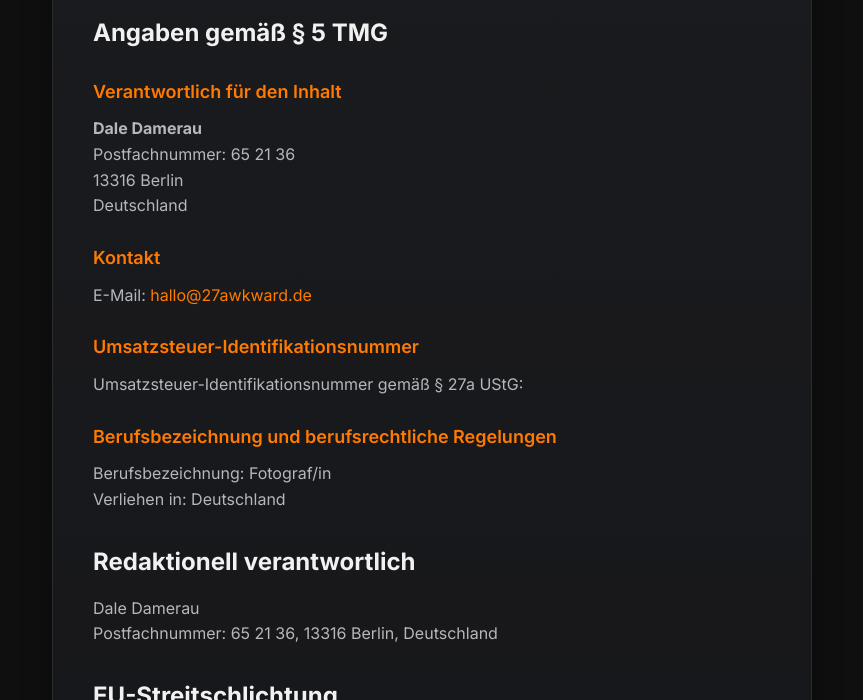
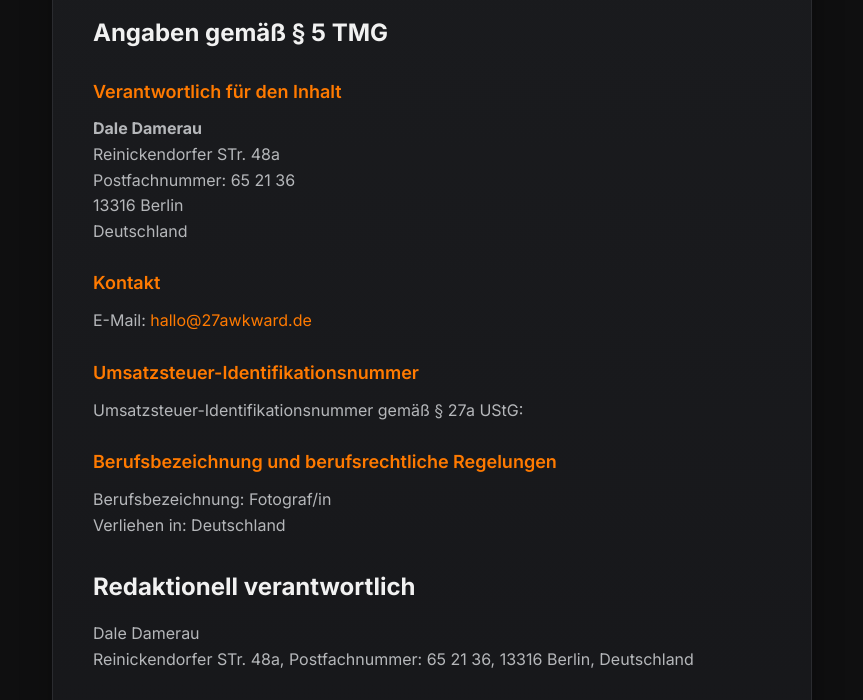
Before and after one commit to davissimo27/27awkward-photoz, a plain HTML site: page impressum.html in a window 1280 px wide. Shown: the part 245-945 px from the top of the page, without its empty margins (208-1071 px from the left). Drawn offline with Linux system fonts and the light colour scheme.

Commit message:
Update impressum.html

```diff
--- a/impressum.html
+++ b/impressum.html
@@ -109,6 +109,7 @@
                 <h3>Verantwortlich für den Inhalt</h3>
                 <p>
                     <strong>Dale Damerau</strong><br>
+                    Reinickendorfer STr. 48a<br>
                     Postfachnummer: 65&nbsp;21&nbsp;36<br>
                     13316&nbsp;Berlin<br>
                     Deutschland
@@ -135,7 +136,7 @@
                 <h2>Redaktionell verantwortlich</h2>
                 <p>
                     Dale Damerau<br>
-                    Postfachnummer: 65&nbsp;21&nbsp;36, 13316&nbsp;Berlin, Deutschland
+                    Reinickendorfer STr. 48a, Postfachnummer: 65&nbsp;21&nbsp;36, 13316&nbsp;Berlin, Deutschland
                 </p>
 
                 <h2>EU-Streitschlichtung</h2>
```
